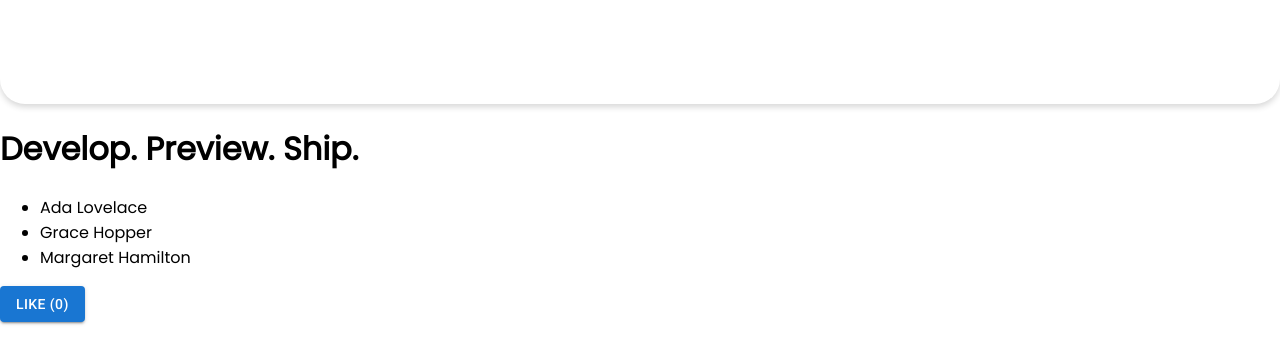
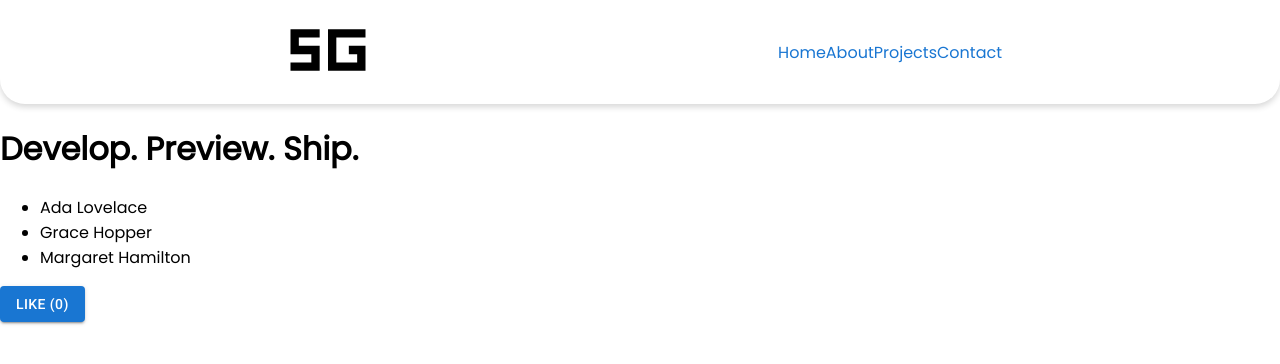
Before and after one commit to bensrww/portfolio, a Next.js app: page / in a window 1280 px wide. Shown: the top 364 px of the page. Built offline with nearby package versions, Linux system fonts and the light colour scheme.

Commit message:
add elements to header

```diff
--- a/components/Header/Header.module.scss
+++ b/components/Header/Header.module.scss
@@ -1,6 +1,24 @@
 .container {
-  width: 100%;
   height: 104px;
   border-radius: 0px 0px 25px 25px;
   box-shadow: 0px 3px 6px #00000029;
+  display: flex;
+  justify-content: space-between;
+  padding: 0px 278px;
 }
+
+.brandIcon {
+  line-height: 0px;
+  font-size: 100px;
+  display: inline-block;
+}
+
+#nav {
+  display: flex;
+  align-items: center;
+}
+
+.navContainer {
+  display: flex;
+
+}
--- a/components/Header/Header.tsx
+++ b/components/Header/Header.tsx
@@ -1,9 +1,32 @@
+import FiveGSharpIcon from '@mui/icons-material/FiveGSharp';
+import {Link} from '@mui/material';
+
 import styles from './Header.module.scss';
 
 const Header = () => {
-  return <header className={styles.container}>
-
-  </header>
-}
+  return (
+    <header className={styles.container}>
+      <div className={styles.brandIcon}>
+        <FiveGSharpIcon fontSize="inherit" />
+      </div>
+      <nav id={styles.nav}>
+        <div className={styles.navContainer}>
+          <Link underline="none" href="/">
+            Home
+          </Link>
+          <Link underline="none" href="/">
+            About
+          </Link>
+          <Link underline="none" href="/">
+            Projects
+          </Link>
+          <Link underline="none" href="/">
+            Contact
+          </Link>
+        </div>
+      </nav>
+    </header>
+  );
+};
 
 export default Header;
```
Also changed, not shown: tsconfig.json (+21 -6 lines).
